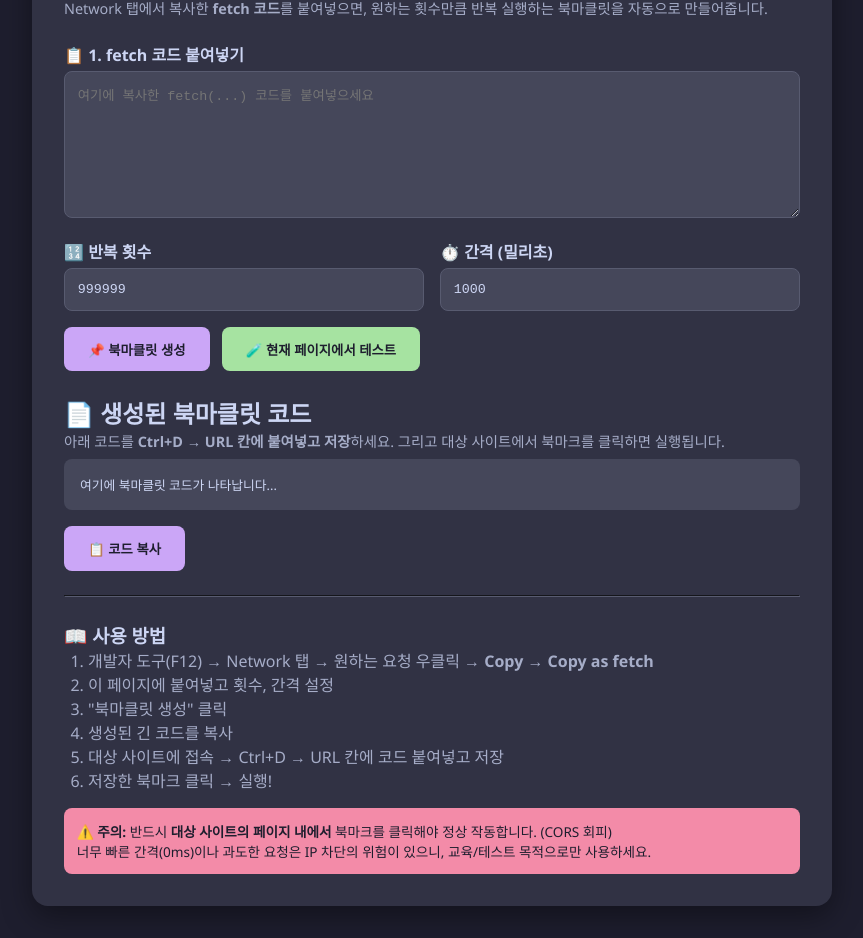
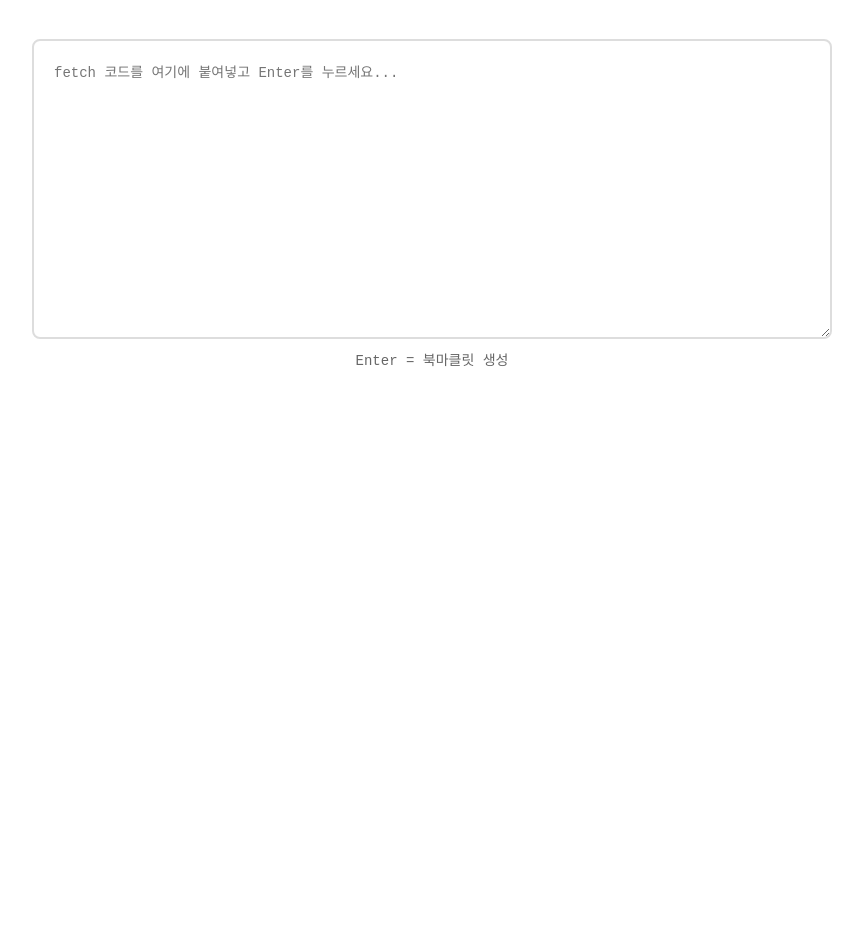
Before and after one commit to DevToolXD/post, a plain HTML site: page index.html in a window 1280 px wide. Shown: the part 121-1059 px from the top of the page, without its empty margins (208-1071 px from the left). After the commit the page ends 800 px from the top, so only its background shows below. Drawn offline with Linux system fonts and the light colour scheme.

Commit message:
Update index.html

```diff
--- a/index.html
+++ b/index.html
@@ -3,129 +3,75 @@
 <head>
   <meta charset="UTF-8">
   <meta name="viewport" content="width=device-width, initial-scale=1.0">
-  <title>북마클릿 반복 요청 생성기</title>
+  <title>북마클릿 생성기</title>
   <style>
-    * { box-sizing: border-box; margin: 0; padding: 0; }
-    body { font-family: 'Segoe UI', sans-serif; background: #1e1e2e; color: #cdd6f4; display: flex; justify-content: center; padding: 2rem; }
-    .container { max-width: 800px; width: 100%; background: #313244; border-radius: 1rem; padding: 2rem; box-shadow: 0 10px 30px rgba(0,0,0,0.4); }
-    h1 { color: #cba6f7; margin-bottom: 0.5rem; }
-    p { margin-bottom: 1.5rem; color: #a6adc8; font-size: 0.9rem; }
-    label { display: block; margin-top: 1rem; font-weight: bold; }
-    textarea, input { width: 100%; padding: 0.8rem; margin-top: 0.3rem; background: #45475a; color: #cdd6f4; border: 1px solid #585b70; border-radius: 0.5rem; resize: vertical; font-family: monospace; }
-    .row { display: flex; gap: 1rem; }
-    .row > div { flex: 1; }
-    button { padding: 0.8rem 1.5rem; background: #cba6f7; color: #1e1e2e; border: none; border-radius: 0.5rem; font-weight: bold; cursor: pointer; margin-top: 1rem; margin-right: 0.5rem; }
+    * { margin: 0; padding: 0; box-sizing: border-box; }
+    body { background: #fff; display: flex; flex-direction: column; align-items: center; padding-top: 20vh; font-family: monospace; }
+    textarea { width: 800px; max-width: 90vw; height: 300px; padding: 20px; font-size: 14px; border: 2px solid #ddd; border-radius: 8px; outline: none; resize: vertical; }
+    textarea:focus { border-color: #cba6f7; }
+    #result { width: 800px; max-width: 90vw; margin-top: 20px; padding: 20px; background: #f5f5f5; border-radius: 8px; word-break: break-all; font-size: 12px; display: none; }
+    .label { margin-top: 10px; font-size: 14px; color: #666; }
+    button { margin-top: 10px; padding: 8px 16px; background: #cba6f7; color: #000; border: none; border-radius: 5px; cursor: pointer; font-weight: bold; display: none; }
     button:hover { background: #b4befe; }
-    #output { background: #45475a; padding: 1rem; border-radius: 0.5rem; word-break: break-all; font-size: 0.8rem; margin-top: 0.5rem; }
-    .warning { background: #f38ba8; color: #1e1e2e; padding: 0.8rem; border-radius: 0.5rem; margin-top: 1rem; font-size: 0.85rem; }
-    .note { background: #f9e2af; color: #1e1e2e; padding: 0.8rem; border-radius: 0.5rem; margin-top: 1rem; font-size: 0.85rem; }
-    hr { border-color: #585b70; margin: 1.5rem 0; }
   </style>
 </head>
 <body>
-  <div class="container">
-    <h1>🚀 북마클릿 반복 요청 생성기</h1>
-    <p>Network 탭에서 복사한 <strong>fetch 코드</strong>를 붙여넣으면, 원하는 횟수만큼 반복 실행하는 북마클릿을 자동으로 만들어줍니다.</p>
-
-    <label>📋 1. fetch 코드 붙여넣기</label>
-    <textarea id="fetchCode" rows="8" placeholder="여기에 복사한 fetch(...) 코드를 붙여넣으세요"></textarea>
-
-    <div class="row">
-      <div>
-        <label>🔢 반복 횟수</label>
-        <input id="repeatCount" type="number" value="999999" min="1">
-      </div>
-      <div>
-        <label>⏱️ 간격 (밀리초)</label>
-        <input id="interval" type="number" value="1000" min="0">
-      </div>
-    </div>
-
-    <button onclick="generateBookmarklet()">📌 북마클릿 생성</button>
-    <button onclick="testFetch()" style="background:#a6e3a1;">🧪 현재 페이지에서 테스트</button>
-
-    <h2 style="margin-top:1.5rem;">📄 생성된 북마클릿 코드</h2>
-    <p style="margin-bottom:0.3rem;">아래 코드를 <strong>Ctrl+D → URL 칸에 붙여넣고 저장</strong>하세요. 그리고 대상 사이트에서 북마크를 클릭하면 실행됩니다.</p>
-    <div id="output">여기에 북마클릿 코드가 나타납니다...</div>
-    <button onclick="copyOutput()">📋 코드 복사</button>
-
-    <hr>
-    <h3>📖 사용 방법</h3>
-    <ol style="margin-left:1.5rem; color:#a6adc8;">
-      <li>개발자 도구(F12) → Network 탭 → 원하는 요청 우클릭 → <strong>Copy → Copy as fetch</strong></li>
-      <li>이 페이지에 붙여넣고 횟수, 간격 설정</li>
-      <li>"북마클릿 생성" 클릭</li>
-      <li>생성된 긴 코드를 복사</li>
-      <li>대상 사이트에 접속 → Ctrl+D → URL 칸에 코드 붙여넣고 저장</li>
-      <li>저장한 북마크 클릭 → 실행!</li>
-    </ol>
-
-    <div class="warning">
-      ⚠️ <strong>주의:</strong> 반드시 <strong>대상 사이트의 페이지 내에서</strong> 북마크를 클릭해야 정상 작동합니다. (CORS 회피)<br>
-      너무 빠른 간격(0ms)이나 과도한 요청은 IP 차단의 위험이 있으니, 교육/테스트 목적으로만 사용하세요.
-    </div>
-  </div>
+  <textarea id="input" placeholder="fetch 코드를 여기에 붙여넣고 Enter를 누르세요..."></textarea>
+  <div class="label">Enter = 북마클릿 생성</div>
+  <div id="result"></div>
+  <button id="copyBtn" onclick="copyResult()">📋 복사</button>
 
   <script>
-    function generateBookmarklet() {
-      const code = document.getElementById('fetchCode').value.trim();
-      const count = parseInt(document.getElementById('repeatCount').value) || 999999;
-      const delay = parseInt(document.getElementById('interval').value) || 1000;
+    const input = document.getElementById('input');
+    const result = document.getElementById('result');
+    const copyBtn = document.getElementById('copyBtn');
 
+    input.addEventListener('keydown', function(e) {
+      if (e.key === 'Enter') {
+        e.preventDefault();
+        const code = input.value.trim();
         if (!code.startsWith('fetch(')) {
-        alert('올바른 fetch 코드를 입력해주세요.');
+          result.style.display = 'block';
+          result.textContent = '올바른 fetch 코드를 입력해주세요.';
+          copyBtn.style.display = 'none';
           return;
         }
 
-      // 북마클릿 본체 (IIFE)
         const script = `
 (function(){
   var i = 0;
-  var max = ${count};
-  var delay = ${delay};
+  var max = 999999;
+  var delay = 1000;
   var fetchCode = ${JSON.stringify(code)};
   function run() {
-    if (i >= max) { console.log('✅ 완료 (' + max + '회)'); return; }
+    if (i >= max) { console.log('완료'); return; }
     i++;
     try {
       var p = eval(fetchCode);
       if (p && typeof p.then === 'function') {
         p.then(function(r){ return r.json(); })
-         .then(function(d){ console.log('✔ ' + i + '/' + max, d); })
-         .catch(function(e){ console.error('❌ ' + i, e); });
+         .then(function(d){ console.log(i, d); })
+         .catch(function(e){ console.error(i, e); });
       }
-    } catch(e) { console.error('❌ ' + i, e); }
+    } catch(e) { console.error(i, e); }
     setTimeout(run, delay);
   }
-  console.log('🚀 반복 전송 시작 (총 ' + max + '회, 간격 ' + delay + 'ms)');
   run();
 })();
         `.replace(/\n/g, '').replace(/\s{2,}/g, ' ').trim();
 
         const bookmarklet = 'javascript:' + encodeURIComponent(script);
-      document.getElementById('output').innerText = bookmarklet;
+        result.style.display = 'block';
+        result.textContent = bookmarklet;
+        copyBtn.style.display = 'inline-block';
       }
+    });
 
-    function copyOutput() {
-      const output = document.getElementById('output').innerText;
-      if (!output || output.includes('여기에')) {
-        alert('먼저 북마클릿을 생성해주세요.');
-        return;
-      }
-      navigator.clipboard.writeText(output).then(() => alert('복사 완료! 이제 Ctrl+D로 북마크에 저장하세요.'));
-    }
-
-    function testFetch() {
-      const code = document.getElementById('fetchCode').value.trim();
-      if (!code.startsWith('fetch(')) {
-        alert('fetch 코드를 입력해주세요.');
-        return;
-      }
-      console.log('🧪 테스트 요청 실행...');
-      try {
-        eval(code).then(r => r.json()).then(d => console.log('📦 응답:', d)).catch(e => console.error('❌ 에러:', e));
-      } catch(e) { console.error(e); }
-      alert('콘솔(F12)을 확인해주세요!');
+    function copyResult() {
+      navigator.clipboard.writeText(result.textContent).then(() => {
+        copyBtn.textContent = '✅ 복사 완료!';
+        setTimeout(() => copyBtn.textContent = '📋 복사', 1500);
+      });
     }
   </script>
 </body>
```
Lines whose indentation alone changed are shown as unchanged.
